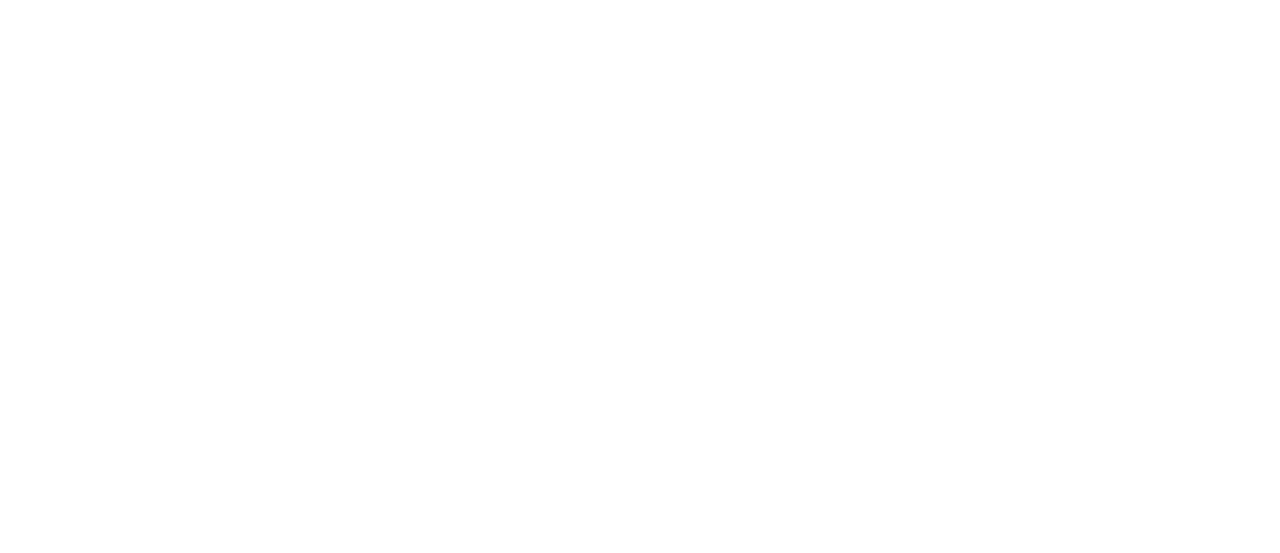
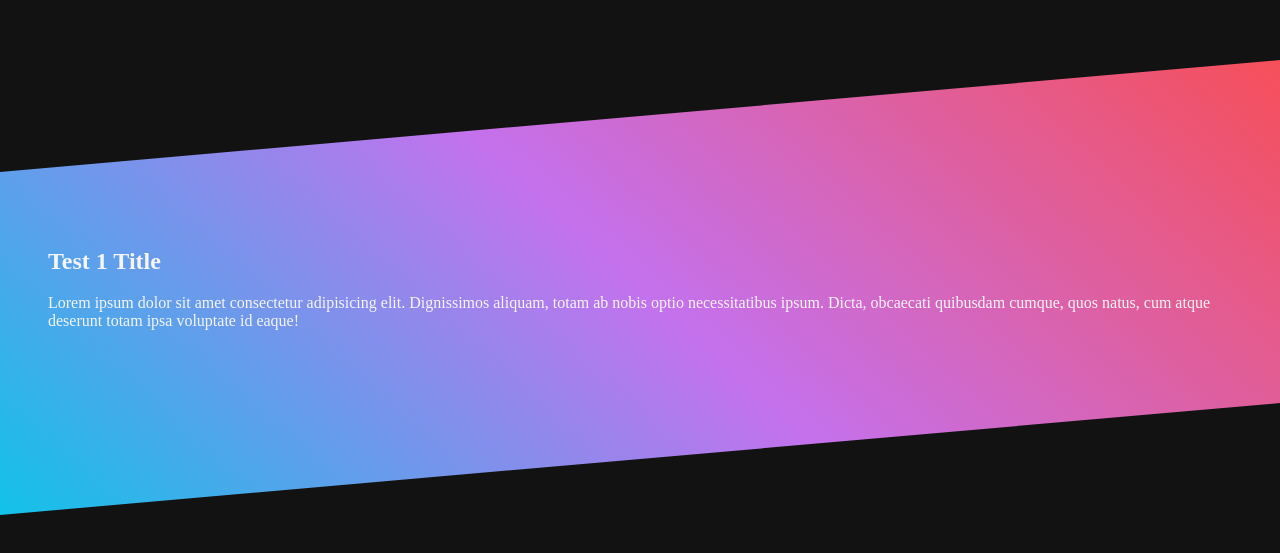
Before and after one commit to nikolaybutnik/neo-vector-dev, a Vue app: page / in a window 1280 px wide. Shown: the part 113-666 px from the top of the page. Built offline with nearby package versions, Linux system fonts and the light colour scheme.

Commit message:
CSS experimentation with diagonal divs

```diff
--- a/src/App.vue
+++ b/src/App.vue
@@ -1,5 +1,23 @@
 <template>
-  <div class="app"></div>
+  <div class="app">
+    <div class="parallax-container">
+      <section class="content-1">
+        <div class="diagonal">
+          <div class="wrapper">
+            <h1>Test 1 Title</h1>
+            <p>
+              Lorem ipsum dolor sit amet consectetur adipisicing elit.
+              Dignissimos aliquam, totam ab nobis optio necessitatibus ipsum.
+              Dicta, obcaecati quibusdam cumque, quos natus, cum atque deserunt
+              totam ipsa voluptate id eaque!
+            </p>
+          </div>
+        </div>
+      </section>
+      <section class="content-2">Test Content 2</section>
+      <section class="content-3">Test Content 3</section>
+    </div>
+  </div>
 </template>
 
 <script lang="ts">
@@ -16,4 +34,57 @@
 </script>
 
 <style lang='scss'>
+.diagonal {
+  $skew-angle: -5deg;
+  $background: linear-gradient(45deg, #12c2e9, #c471ed, #f64f59);
+
+  padding: 7rem 3rem;
+  position: relative;
+  isolation: isolate;
+
+  &::after {
+    content: "";
+    background: $background;
+    position: absolute;
+    inset: 0;
+    transform: skewY($skew-angle);
+    z-index: -1;
+  }
+}
+
+.parallax-container {
+  height: 100vh;
+  background-color: $background-color;
+  color: $text-color;
+  scroll-snap-type: y mandatory;
+  overflow-y: scroll;
+  // display: grid;
+  // grid-template-areas: "stack";
+
+  // & > * {
+  //   grid-area: stack;
+  // }
+
+  .content-1,
+  .content-2,
+  .content-3 {
+    height: 100vh;
+    scroll-snap-align: start;
+    display: flex;
+    flex-direction: column;
+    justify-content: center;
+    align-items: center;
+  }
+
+  .content-1 {
+  }
+
+  .content-2 {
+    background-color: #2e2e2e;
+  }
+
+  .content-3 {
+    background-color: #494949;
+  }
+}
 </style>
--- a/src/styles/global.scss
+++ b/src/styles/global.scss
@@ -1,3 +1,6 @@
 body {
   box-sizing: border-box;
+  margin: 0;
+  height: 100vh;
+  overscroll-behavior: none;
 }
--- a/src/styles/variables.scss
+++ b/src/styles/variables.scss
@@ -1 +1,7 @@
-$background-color: #ffffff;
+$primary-color: #121212;
+$secondary-color: #9e57d3;
+$tertiary-color: #ff8b47;
+$content-color: #f5f5f5;
+
+$background-color: $primary-color;
+$text-color: $content-color;
```
